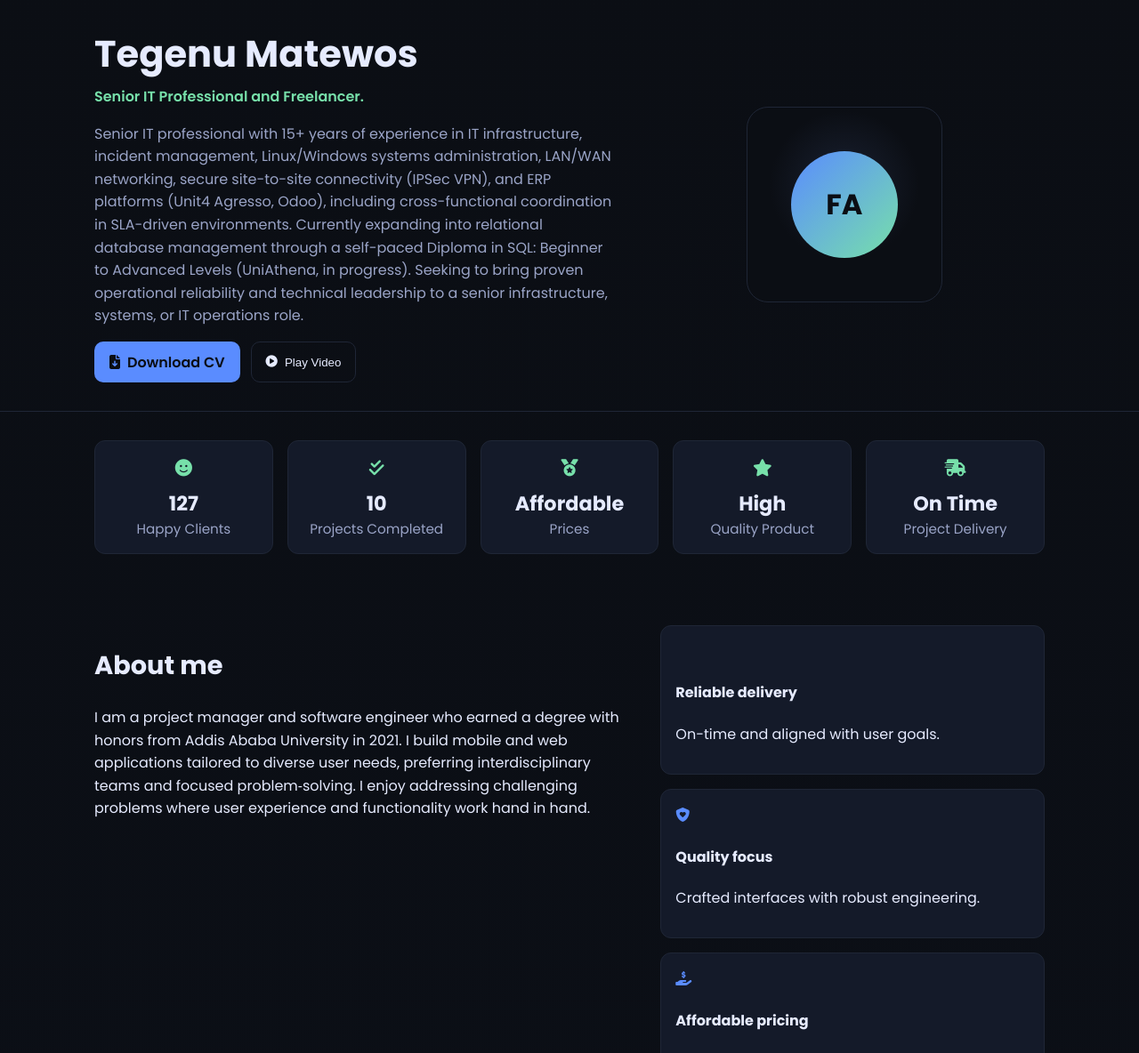
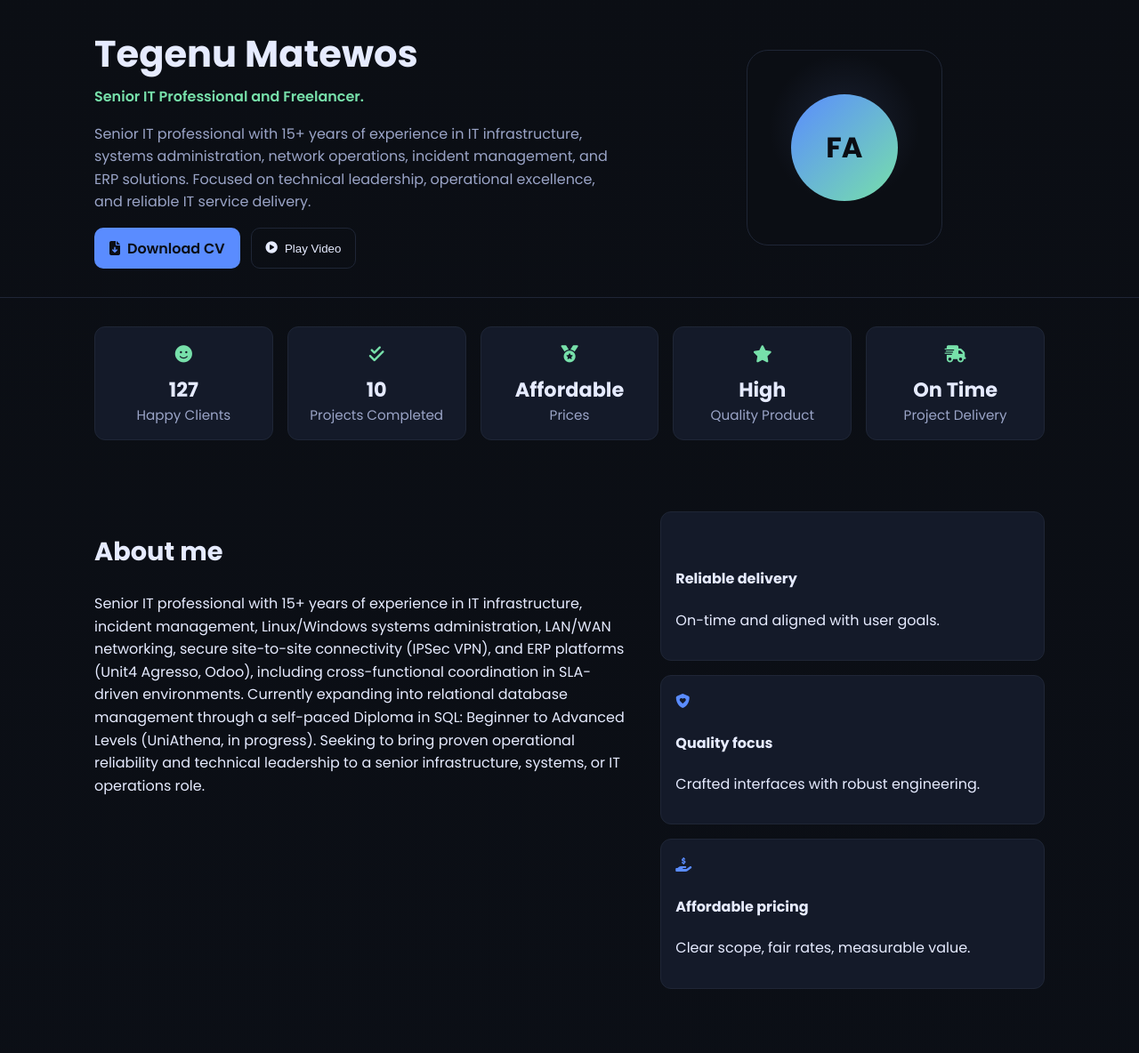
Before and after one commit to tegenumatewos/tegenu-matewos, a plain HTML site: page index.html in a window 1280 px wide. Shown: the part 100-1284 px from the top of the page at 89% size. Drawn offline with Linux system fonts and the light colour scheme.

Commit message:
Update index.html

```diff
--- a/index.html
+++ b/index.html
@@ -44,10 +44,9 @@
         <h1 class="hero__title">Tegenu Matewos</h1>
         <p class="hero__subtitle">Senior IT Professional and Freelancer.</p>
         <p class="hero__tagline">
-          Senior IT professional with 15+ years of experience in IT infrastructure, incident management, Linux/Windows systems administration, LAN/WAN networking, secure site-to-site connectivity (IPSec VPN), and ERP platforms (Unit4 Agresso, Odoo), including cross-functional coordination in SLA-driven environments. Currently expanding into relational database management through a self-paced Diploma in SQL: Beginner to Advanced Levels (UniAthena, in progress). Seeking to bring proven operational reliability and technical leadership to a senior infrastructure, systems, or IT operations role.
-        </p>
+Senior IT professional with 15+ years of experience in IT infrastructure, systems administration, network operations, incident management, and ERP solutions. Focused on technical leadership, operational excellence, and reliable IT service delivery.        </p>
         <div class="hero__actions">
-          <a href="#" class="btn btn--primary"><i class="fa-solid fa-file-arrow-down"></i> Download CV</a>
+          <a href="CV_for_Tegenu_Matewos.pdf" class="btn btn--primary"><i class="fa-solid fa-file-arrow-down"></i> Download CV</a>
           <button class="btn btn--ghost" id="playVideo"><i class="fa-solid fa-circle-play"></i> Play Video</button>
         </div>
       </div>
@@ -97,8 +96,7 @@
       <div class="about__text">
         <h2>About me</h2>
         <p>
-          I am a project manager and software engineer who earned a degree with honors from Addis Ababa University in 2021. I build mobile and web applications tailored to diverse user needs, preferring interdisciplinary teams and focused problem‑solving. I enjoy addressing challenging problems where user experience and functionality work hand in hand.
-        </p>
+Senior IT professional with 15+ years of experience in IT infrastructure, incident management, Linux/Windows systems administration, LAN/WAN networking, secure site-to-site connectivity (IPSec VPN), and ERP platforms (Unit4 Agresso, Odoo), including cross-functional coordination in SLA-driven environments. Currently expanding into relational database management through a self-paced Diploma in SQL: Beginner to Advanced Levels (UniAthena, in progress). Seeking to bring proven operational reliability and technical leadership to a senior infrastructure, systems, or IT operations role.        </p>
       </div>
       <div class="about__features">
         <div class="feature">
```
